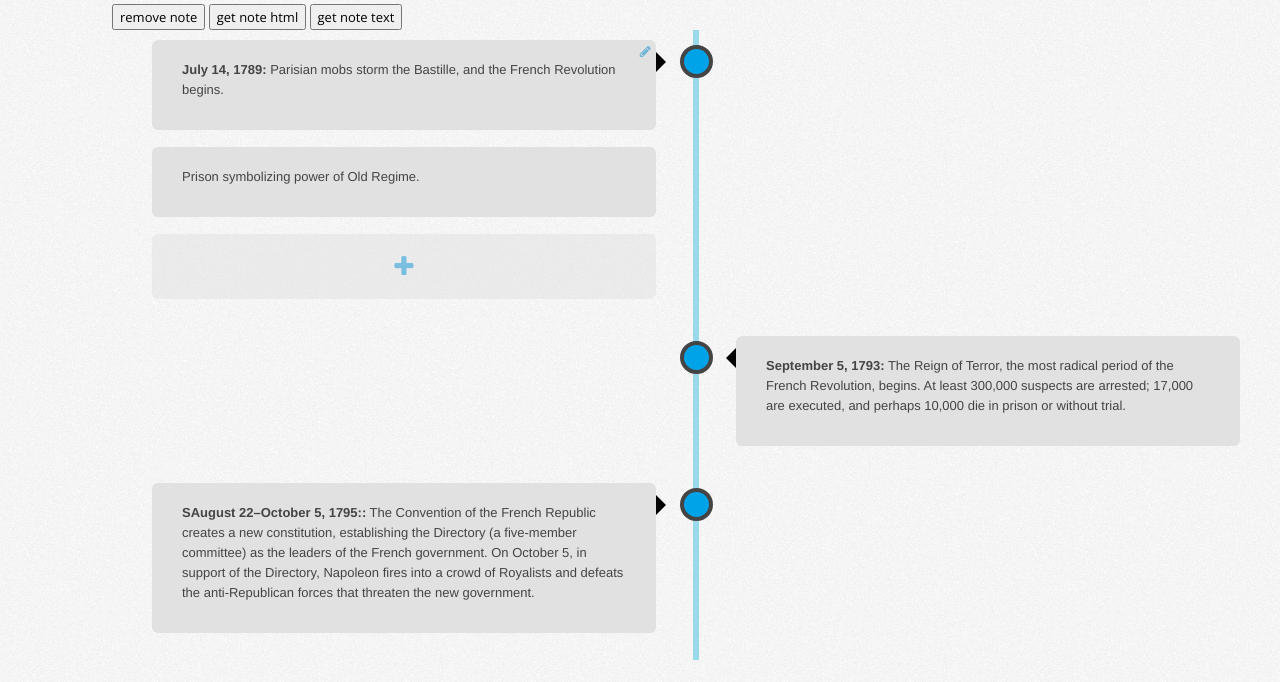
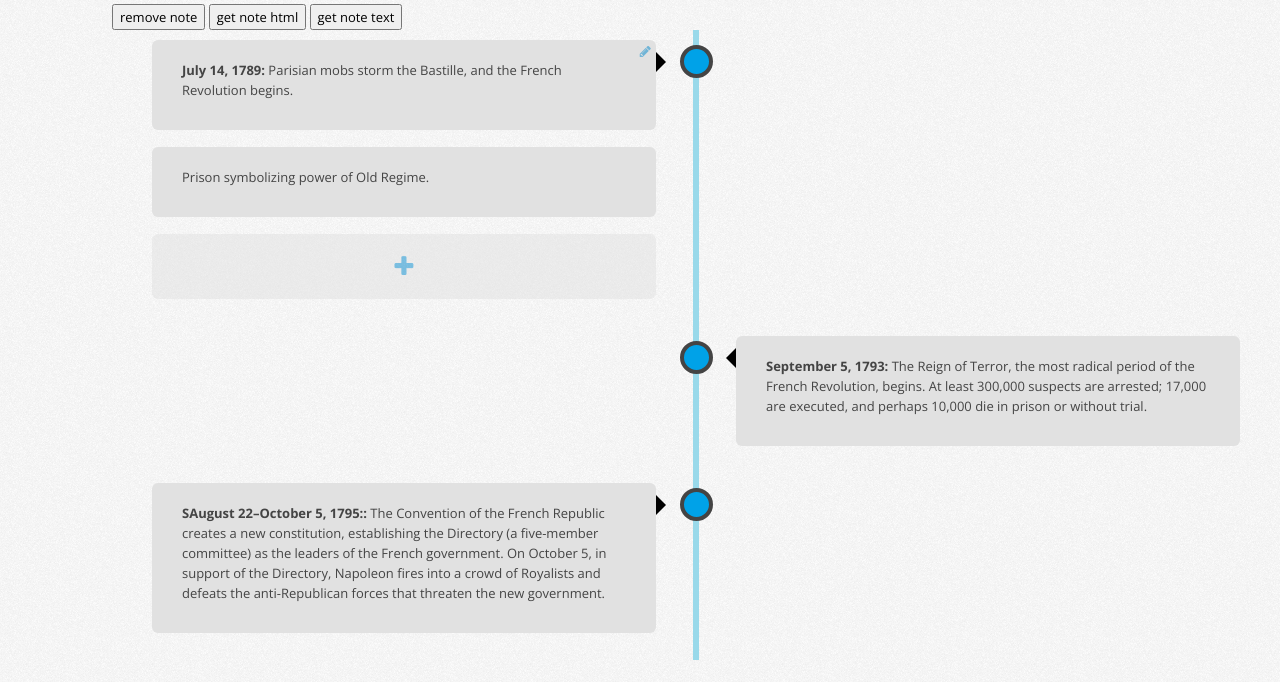
Before and after one commit to leandrosardi/timelinesjs, a plain HTML site: page index.html in a window 1280 px wide. Shown: the part 118-800 px from the top of the page. Drawn offline with nearby package versions, Linux system fonts and the light colour scheme.

Commit message:
new version

```diff
--- a/timelines.css
+++ b/timelines.css
@@ -5,7 +5,6 @@
 */
 .timeline * {
   box-sizing: border-box;
-  font-family: Helvetica, sans-serif;
 }
 
 /* title */
```
